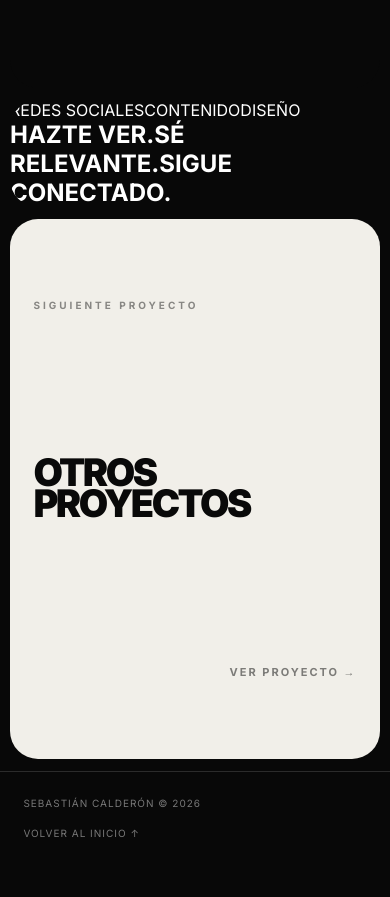
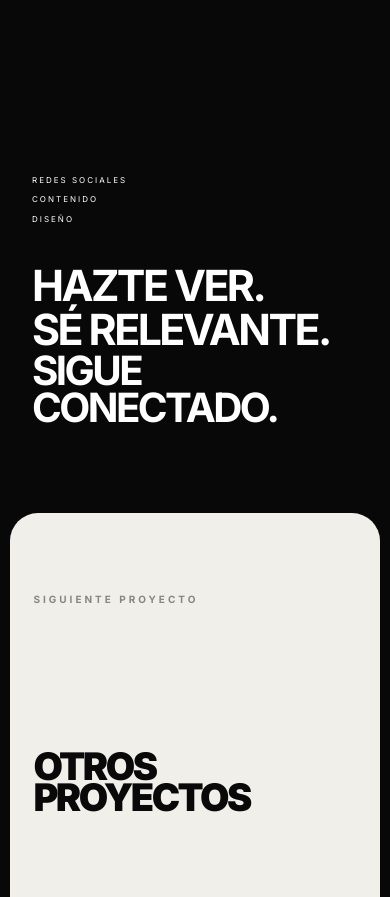
Before and after one commit to sebastiancalderon9/portfolio-sebastian, a React (Vite) app: page /project/gintracom in a window 390 px wide. Shown: the part 5690-6587 px from the top of the page. Before the commit the page ends 6554 px from the top, so only its background shows below. Built offline with nearby package versions, Linux system fonts and the light colour scheme.

Commit message:
Ajustes finales responsive y diseño

```diff
--- a/src/pages/Gintracom.css
+++ b/src/pages/Gintracom.css
@@ -543,3 +543,119 @@
   }
 
 }
+/* =========================================================
+   GINTRACOM — CLOSING MOBILE FINAL
+========================================================= */
+
+@media (max-width: 430px) {
+
+  /* =========================================
+     CIERRE COMPLETO
+  ========================================= */
+
+  .gt-closing {
+    width: calc(100% - 20px) !important;
+    max-width: calc(100% - 20px) !important;
+
+    margin:
+      12px 10px !important;
+
+    padding:
+      75px 22px !important;
+
+    border-radius:
+      28px !important;
+
+    overflow:
+      hidden !important;
+
+    box-sizing:
+      border-box;
+  }
+
+
+  /* =========================================
+     REDES SOCIALES / CONTENIDO / DISEÑO
+  ========================================= */
+
+  .gt-closing-labels {
+    width: 100%;
+
+    margin-bottom:
+      42px !important;
+
+    display: flex !important;
+
+    flex-direction: column !important;
+
+    align-items: flex-start !important;
+
+    gap: 9px !important;
+  }
+
+
+  .gt-closing-labels span {
+    display: block !important;
+
+    width: auto;
+
+    font-size:
+      8px !important;
+
+    line-height:
+      1.3;
+
+    letter-spacing:
+      2px;
+
+    white-space:
+      normal;
+  }
+
+
+  /* =========================================
+     HAZTE VER / SÉ RELEVANTE / SIGUE CONECTADO
+  ========================================= */
+
+  .gt-closing h2 {
+    width: 100%;
+    max-width: 100%;
+
+    display: flex !important;
+
+    flex-direction: column !important;
+
+    align-items: flex-start;
+
+    gap: 5px;
+
+    font-size:
+      11vw !important;
+
+    line-height:
+      0.9 !important;
+
+    letter-spacing:
+      -0.06em !important;
+  }
+
+
+  .gt-closing h2 span,
+  .gt-closing h2 strong {
+    display: block !important;
+
+    width: 100%;
+
+    margin: 0;
+
+    line-height:
+      0.9;
+  }
+
+
+  .gt-closing h2 strong {
+    font-size:
+      0.94em;
+  }
+
+}
--- a/src/pages/SenorConstructor.css
+++ b/src/pages/SenorConstructor.css
@@ -897,3 +897,72 @@
   }
 
 }
+/* =========================================================
+   SEÑOR CONSTRUCTOR — MOBILE TYPOGRAPHY FINAL
+========================================================= */
+
+@media (max-width: 430px) {
+
+  /* =========================================
+     CREATIVIDAD QUE VENDE
+  ========================================= */
+
+  .sc-intro h2 {
+    width: 100%;
+    max-width: 100%;
+
+    font-size: 10vw !important;
+
+    line-height: 0.9 !important;
+
+    letter-spacing: -0.06em !important;
+
+    overflow: visible;
+  }
+
+
+  .sc-intro h2 span {
+    display: block;
+
+    width: 100%;
+    max-width: 100%;
+  }
+
+
+  /* =========================================
+     PRODUCTO → CREATIVIDAD → PRUEBA → ESCALA
+  ========================================= */
+
+  .sc-strategy-title {
+    width: 100%;
+    max-width: 100%;
+
+    min-width: 0;
+  }
+
+
+  .sc-strategy-title h2 {
+    width: 100%;
+    max-width: 100%;
+
+    font-size: 11vw !important;
+
+    line-height: 0.88 !important;
+
+    letter-spacing: -0.065em !important;
+
+    overflow: visible;
+
+    word-break: normal;
+  }
+
+
+  .sc-strategy-title h2 span {
+    display: block;
+
+    font-size: 0.82em;
+
+    line-height: 0.85;
+  }
+
+}
```
